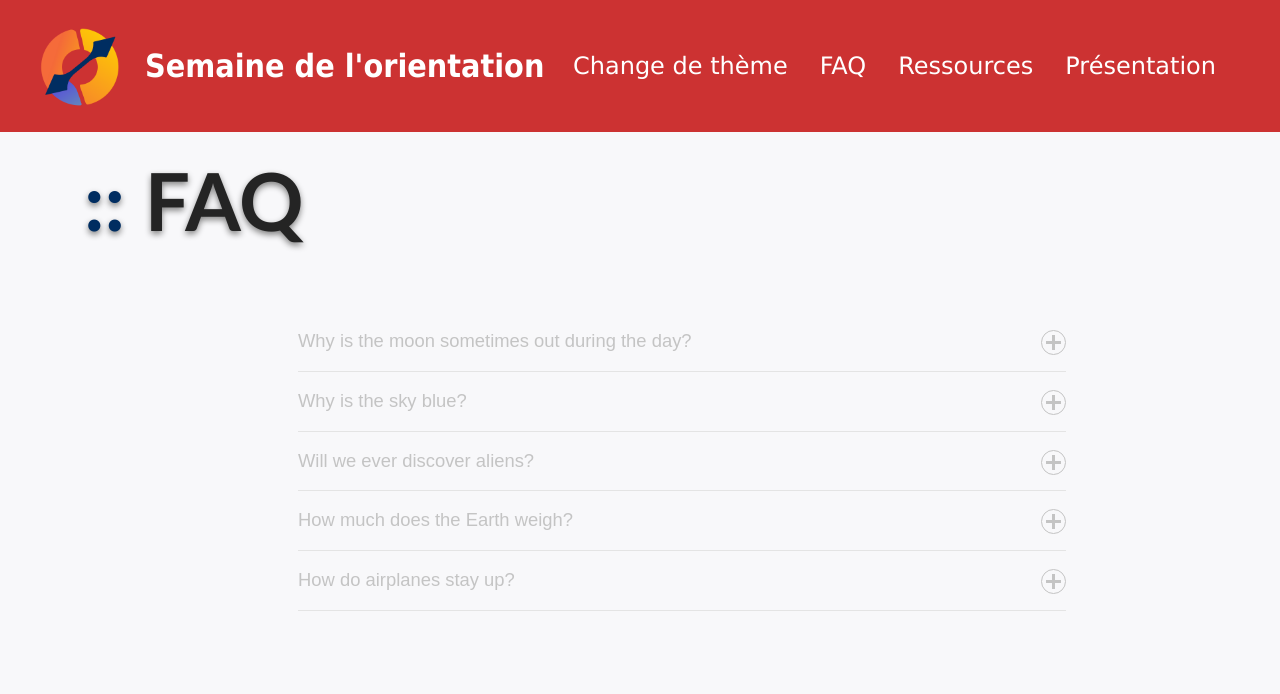
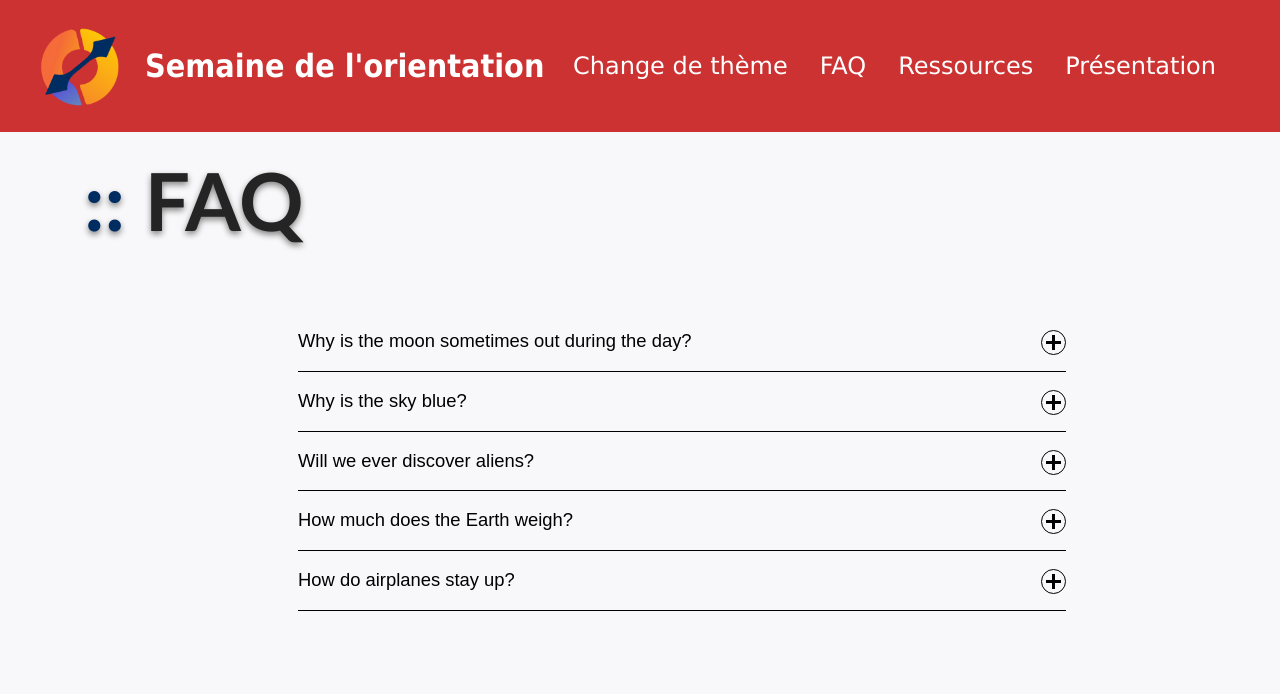
Before and after one commit to Tarkhubal/semaine-orientation-et-citoyennete, a Flask app: page /faq in a window 1280 px wide. Shown: the top 694 px of the page. Run offline with Flask 3, Linux system fonts and the light colour scheme; some libraries are stand-ins or nearby versions.

Commit message:
Changed FAQ on Both themes

```diff
--- a/static/css/colors_vars_dark.css
+++ b/static/css/colors_vars_dark.css
@@ -20,8 +20,8 @@
     --faq-title-color: #e4e4e4;
     --faq-border-button-color: #f88f25;
     --faq-button-bg-color: #f88f25;
-    --faq-button-color: #c4c4c4;
-    --faq-button-hover-color: #ffffff;
+    --faq-button-color: #ffffff;
+    --faq-button-hover-color: #f88f25;
     --faq-button-hover-after-border-color: #03b5d2;
 }
 
--- a/static/css/colors_vars_light.css
+++ b/static/css/colors_vars_light.css
@@ -17,11 +17,11 @@
     --presentation-input-submit-bg-color: #ee3737;
     --presentation-input-submit-hover-bg-color: #b11e1e;
 
-    --faq-title-color: #e4e4e4;
-    --faq-border-button-color: #03b5d2;
-    --faq-button-bg-color: #03b5d2;
-    --faq-button-color: #c4c4c4;
-    --faq-button-hover-color: #ffffff;
+    --faq-title-color: #000000;
+    --faq-border-button-color: #f88f25;
+    --faq-button-bg-color: #f88f25;
+    --faq-button-color: #000000;
+    --faq-button-hover-color: #f88f25;
     --faq-button-hover-after-border-color: #03b5d2;
 }
 
```
